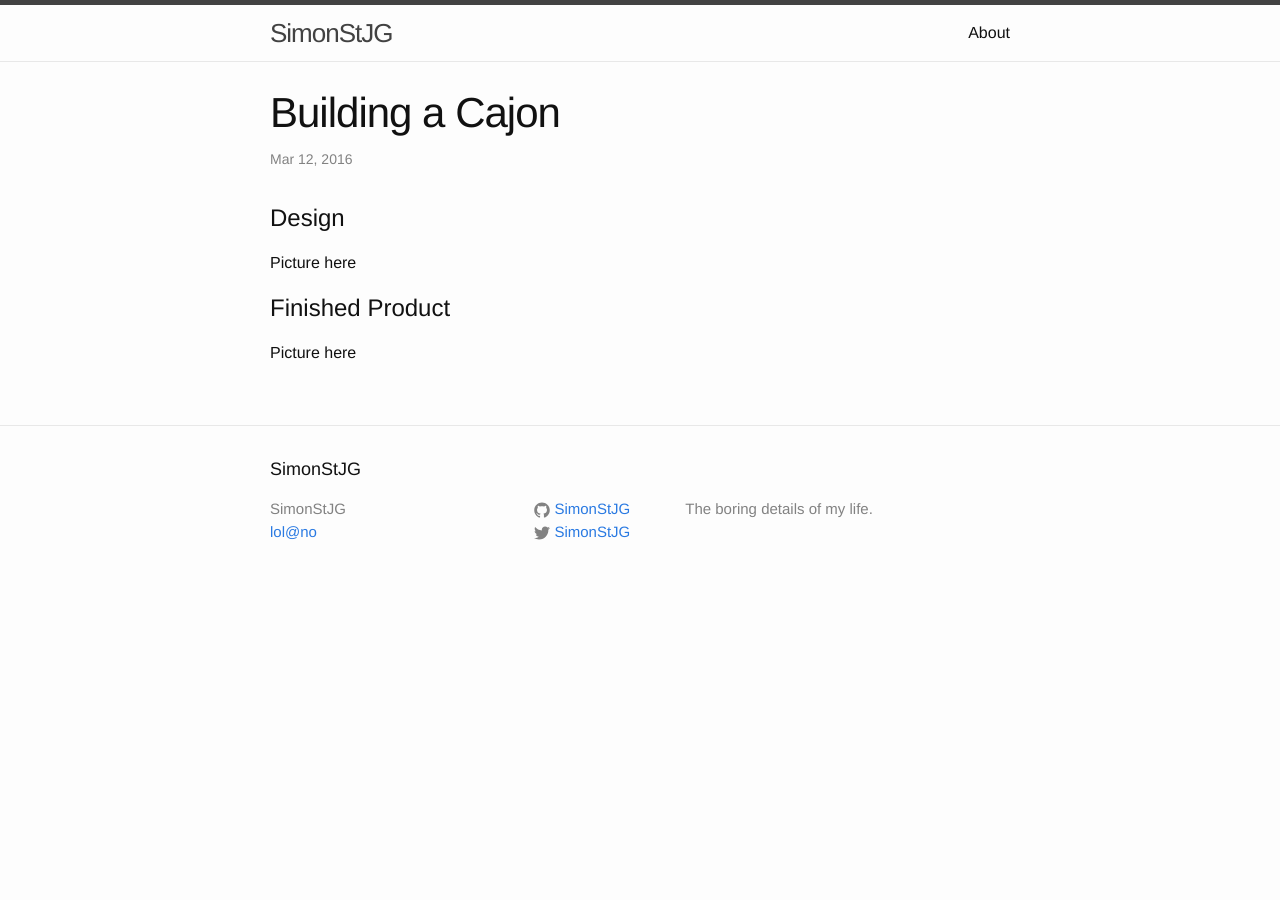
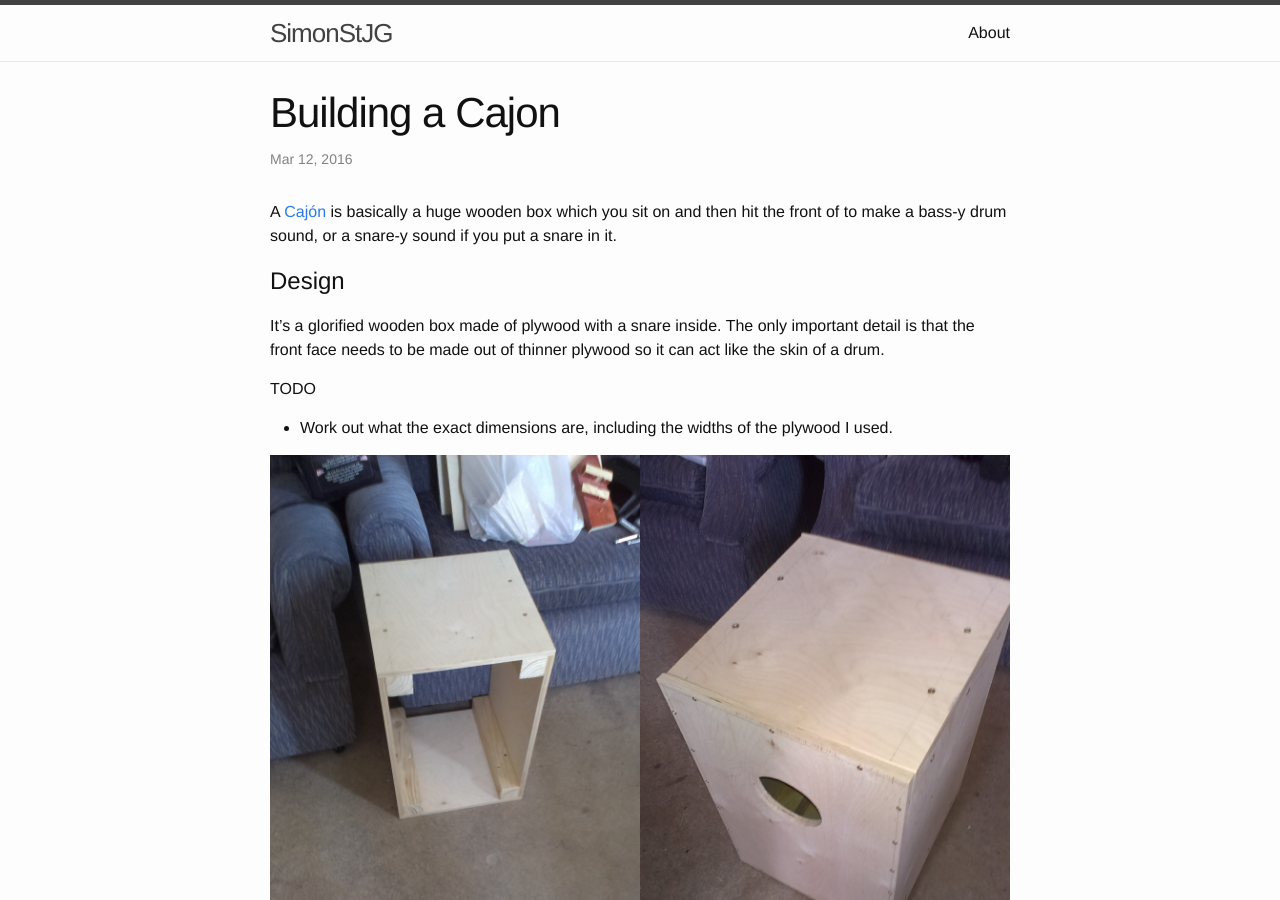
Before and after one commit to SimonStJG/SimonStJG.github.io, a Jekyll site: the page built from _posts/2016-03-12-Building-a-Cajon.markdown, in a window 1280 px wide and 900 px high. Built offline with Jekyll 4.4.1, drawn with Linux system fonts in a browser that asks for light colours; some of the changed text lies outside the part shown.

Commit message:
Gin lights and more info about the cajon

```diff
--- a/_posts/2016-03-12-Building-a-Cajon.markdown
+++ b/_posts/2016-03-12-Building-a-Cajon.markdown
@@ -5,10 +5,26 @@ date:   2016-03-12 12:43:39 +0000
 categories: diy
 ---
 
+A [Cajón](https://en.wikipedia.org/wiki/Caj%C3%B3n) is basically a huge wooden box which you sit on and then hit the front of to make a bass-y drum sound, or a snare-y sound if you put a snare in it.
+
 # Design #
 
-Picture here
+It's a glorified wooden box made of plywood with a snare inside.  The only important detail is that the front face needs to be made out of thinner plywood so it can act like the skin of a drum.
+
+TODO
+
+ * Work out what the exact dimensions are, including the widths of the plywood I used.
+
+![Cajón skeleton](/images/cajon-skeleton.jpg){:width="50%"}![Cajón undecorated](/images/cajon-not-decorated.jpg){:width="50%"}
+
+![Cajón being oiled](/images/cajon-oiling.jpg){:width="50%"}![Cajón with feet](/images/cajon-feet.jpg){:width="50%"}
+
+## Snare ##
+
+To add a bit more breadth to the sound, I added a snare, like you'd stretch across a snare drum.  If you attach it so that it touches one side of the Cajón more than the other, then you can get varying sounds through playing the snare drum in different places.
+
+    TODO pretty picture again of how I connected it.
 
 # Finished Product #
 
-Picture here
+    ![]
```
Also changed, not shown: _posts/2015-01-01-Gin-Lights.md (added, +17 -0 lines), _posts/2016-03-12-welcome-to-jekyll.markdown (deleted, +0 -25 lines), images/cajon-feet.jpg (added), images/cajon-not-decorated.jpg (added), images/cajon-oiling.jpg (added), images/cajon-skeleton.jpg (added), images/gin-lights.jpg (added).
